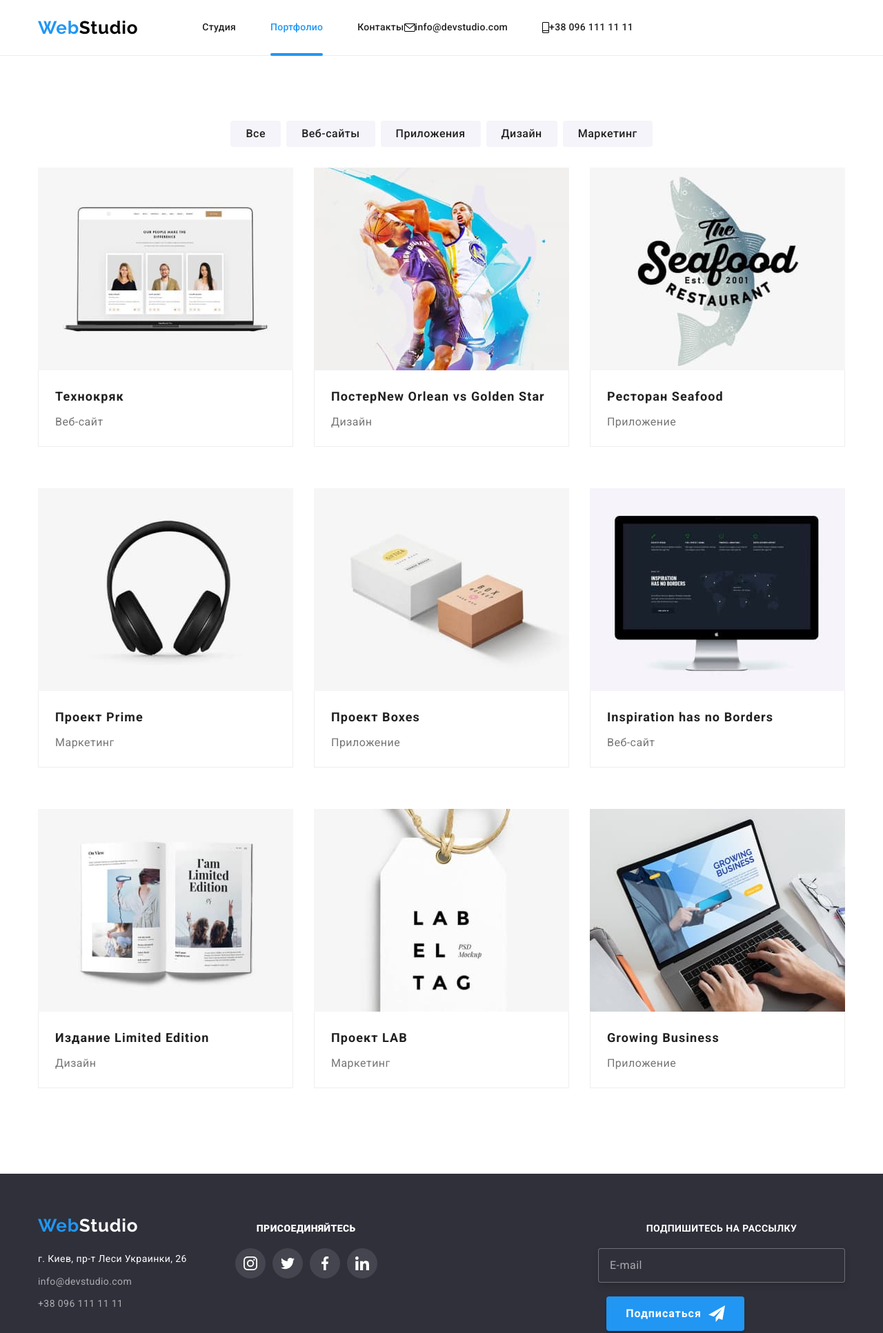
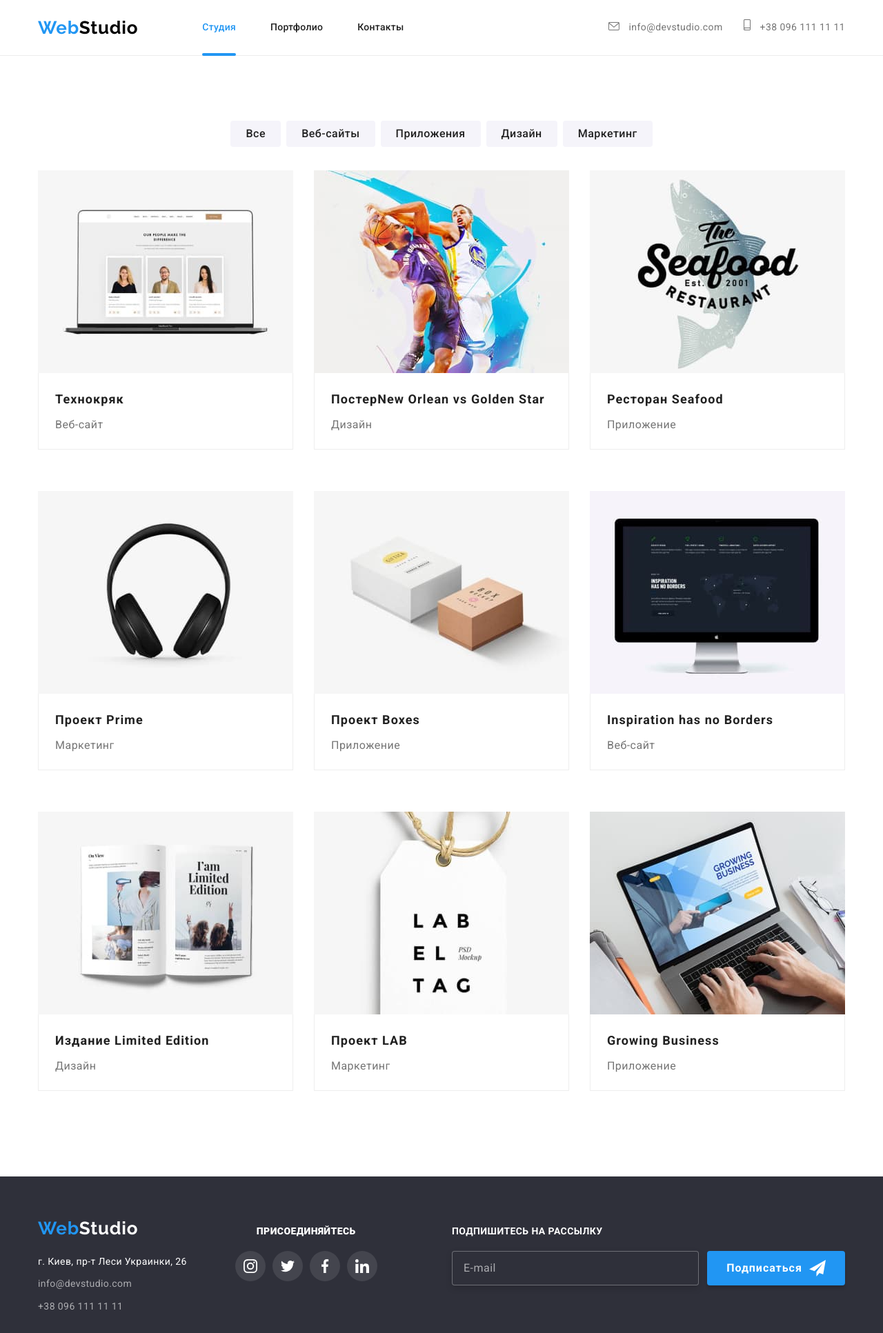
Before and after one commit to medvol/goit-markup-hw-07, a plain HTML site: page portfolio.html in a window 1280 px wide. Shown: the top 1933 px of the page at 69% size. Drawn offline with nearby package versions, Linux system fonts and the light colour scheme.

Commit message:
add portfolio.html tablet adaptive layout

```diff
--- a/portfolio.html
+++ b/portfolio.html
@@ -24,10 +24,10 @@
                 <a class="logo link" href="./index.html" lang="en"> Web<span class="logo--header-color">Studio</span></a>
                 <ul class="nav-list list">
                     <li class="nav-list__item">
-                        <a class="nav-list__link link" href="./index.html">Студия</a>
+                        <a class="nav-list__link nav-list__link--current link" href="./index.html">Студия</a>
                     </li>
                     <li class="nav-list__item">
-                        <a class="nav-list__link nav-list__link--current link" href="./portfolio.html">Портфолио</a>
+                        <a class="nav-list__link link" href="./portfolio.html">Портфолио</a>
                     </li>
                     <li class="nav-list__item">
                         <a class="nav-list__link link" href="">Контакты</a>
@@ -35,18 +35,18 @@
                 </ul>
             </nav>
 
-            <ul class="nav-list page-header__nav-list list">
-                <li class="nav-list__item">
-                    <a class="nav-list__link nav-list_link--primary-color link" href="mailto:info@devstudio.com">
-                        <svg class="nav-list_icon" width="16" height="12">
+            <ul class="contact-header list">
+                <li class="contact-header__item">
+                    <a class="contact-header__link link" href="mailto:info@devstudio.com">
+                        <svg class="contact-header__icon" width="16" height="12">
                             <use href="./images/icons.svg#envelope"></use>
                         </svg>
                         info@devstudio.com
                     </a>
                 </li>
-                <li class="nav-list__item">
-                    <a class="nav-list__link nav-list_link--primary-color link" href="tel:+380961111111">
-                        <svg class="nav-list_icon" width="10" height="16">
+                <li class="contact-header__item">
+                    <a class="contact-header__link link" href="tel:+380961111111">
+                        <svg class="contact-header__icon" width="10" height="16">
                             <use href="./images/icons.svg#smartphone"></use>
                         </svg>
                         +38 096 111 11 11
--- a/sass/components/_card-set.scss
+++ b/sass/components/_card-set.scss
@@ -4,7 +4,6 @@
         flex-wrap: wrap;
         margin-left: calc(-1*var(--card-set-gap));
         margin-top: calc(-1*var(--card-set-gap));
-
     }
 
 }
@@ -13,6 +12,13 @@
     margin-bottom: var(--card-set-gap);
 
     @media screen and (min-width: $tablet) {
+        flex-basis: calc(100%/2 - var(--card-set-gap));
+        margin-left: var(--card-set-gap);
+        margin-top: var(--card-set-gap);
+
+    }
+
+    @media screen and (min-width: $desktop){
         flex-basis: calc(100%/3 - var(--card-set-gap));
         margin-left: var(--card-set-gap);
         margin-top: var(--card-set-gap);
@@ -31,8 +37,6 @@
         box-shadow: 0px 4px 4px rgba(0, 0, 0, 0.25);
     }
 }
-
-
 
 .card-set__overlay {
     position: relative;
@@ -69,8 +73,6 @@
     }
 }
 
-
-
 .card-set__content {
     padding: 20px 24px;
     border-left: 1px solid #EEEEEE;
--- a/sass/components/_filter-button.scss
+++ b/sass/components/_filter-button.scss
@@ -6,6 +6,11 @@
     @media screen and (min-width: $tablet){
         justify-content: center;
         margin-bottom: 30px;
+
+    }
+
+    @media  screen and (min-width: $desktop) {
+        margin-bottom: 34px;
 
     }
 }
--- a/sass/components/_footer.scss
+++ b/sass/components/_footer.scss
@@ -11,7 +11,6 @@
     @media screen and (min-width: $desktop) {
         display: flex;
         align-items: baseline;
-        flex-wrap: wrap;
 
     }
 
@@ -23,8 +22,6 @@
         justify-content: space-around;
 
     }
-
-
 }
 
 .footer-address {
@@ -82,10 +79,8 @@
 
     @media screen and (min-width: $desktop) {
 
-
         margin-right: auto;
         margin-left: 70px;
-
 }
 
 }
@@ -113,26 +108,6 @@ strong {
     display: block;
 }
 
-.footer-form {
-    text-align: center;
-
-   @media screen and (min-width: $tablet){
-
-
-    /* margin-left: 93px; */
-    // justify-content: flex-end;
-
-    // display: flex;
-    // flex-direction: column;
-    // justify-content: center;
-    // align-items: center;
-    // margin-left: 166px;
-
-   }
-
-
-}
-
 .footer-form__title {
 
     margin-bottom: 20px;
@@ -140,33 +115,35 @@ strong {
     font-weight: 700;
     line-height: 1.14;
     text-transform: uppercase;
+    text-align: center;
 
     color: var(--third-text-color);
+
+    @media screen and (min-width: $desktop) {
+        text-align: start;
+
+    }
 
 }
 
 .footer-form__wrapper {
-    @media screen and (min-width:$tablet) {
+    @media screen and (min-width: $desktop) {
         display: flex;
-        flex-direction: column;
-        justify-content: center;
+        justify-content: flex-end;
         align-items: center;
-
-
-    }
-
-    @media screen and (min-width: $desktop){
-        justify-content: flex-end;
 
     }
 
 }
 
 .footer-form__input {
+    display: block;
     width: 450px;
     height: 50px;
     margin-bottom: 20px;
     padding-left: 16px;
+    margin-left: auto;
+    margin-right: auto;
 
     color: var(--third-text-color);
 
@@ -176,15 +153,11 @@ strong {
 
     background-color: var(--secondary-background-color);
 
-    @media screen and (min-width: $tablet){
+     @media screen and (min-width: $desktop) {
+        width: 358px;
+        margin: 0;
 
     }
-
-    @media screen and (min-width: $desktop) {
-        width: 358px;
-
-    }
-
 
     &::placeholder {
         @include font (16px, 1.25, 0.03em);
@@ -196,11 +169,13 @@ strong {
 
 
 .footer-form__button {
-    display: inline-flex;
+    display: flex;
     justify-content: center;
     align-items: center;
 
-    margin-left: 12px;
+    @media screen and (min-width: $desktop) {
+        margin-left: 12px;
+    }
 
     &::after {
         content: '';
@@ -211,7 +186,5 @@ strong {
 
         background-image: url(../images/icon_send.svg);
         background-size: contain;
-
     }
-
 }
--- a/sass/components/_logo.scss
+++ b/sass/components/_logo.scss
@@ -12,8 +12,7 @@
             margin-right: 88px;
         }
 
-
-    @media screen and (min-width:$desktop) {
+        @media screen and (min-width:$desktop) {
         margin-right: 93px;
         @include font(26px, 1.19, 00.03em);
 
--- a/sass/components/_page-header.scss
+++ b/sass/components/_page-header.scss
@@ -1,30 +1,20 @@
 .page-header {
-
     border-bottom: 1px solid #ECECEC;
-
-
-}
-
-
+   }
 
     .page-header__container {
         @media screen and (min-width: $tablet) {
             display: flex;
             align-items: center;
-            // width: 100%;
 
         }
-        }
-
-
+    }
 
     .nav {
         @media screen and (min-width: 768px) {
             display: flex;
             align-items: center;
-
         }
-
 
     }
 
@@ -42,7 +32,6 @@
             &:not(:last-child) {
                 margin-right: 50px;
             }
-
         }
 
     }
@@ -69,6 +58,7 @@
         }
 
     }
+
     .nav-list__link--current {
         @media screen and (min-width: $tablet) {
             color: var(--accent-color);
@@ -87,7 +77,6 @@
                 border-radius: 2px;
 
             }
-
         }
 
     }
@@ -99,10 +88,12 @@
         }
         @media screen and (min-width:$desktop) {
             display: flex;
-            // margin-left: auto;
+
         }
+    }
 
-
+    .contact-header__item:not(:last-child) {
+        margin-right: var(--card-set-gap);
 
     }
 
@@ -110,31 +101,20 @@
         @media screen and (min-width: $tablet) {
              color: var(--primary-text-color);
 
-
                 &:hover,
                 &:hover:focus {
                      color: var(--accent-color);
 
                     }
-
-
         }
-
-
     }
 
     .contact-header__icon {
         @media screen and (min-width: $tablet) {
             margin-right: 10px;
             fill: currentColor;
-
         }
-
-
-
     }
-
-
 
 .logo--header-color {
     color: var(--logo-color-header);
--- a/sass/components/_social-list.scss
+++ b/sass/components/_social-list.scss
@@ -4,7 +4,6 @@
     justify-content: center;
     @media screen and (min-width: $desktop){
         justify-content: space-between;
-
     }
 
 }
--- a/sass/layout/_team.scss
+++ b/sass/layout/_team.scss
@@ -53,7 +53,6 @@
 
     text-align: center;
 
-
 }
 
 .team-member__title {
```
Also changed, not shown: sass/layout/_clients.scss (+0 -7 lines), css/main.css, css/main.min.css, 2 other files.
